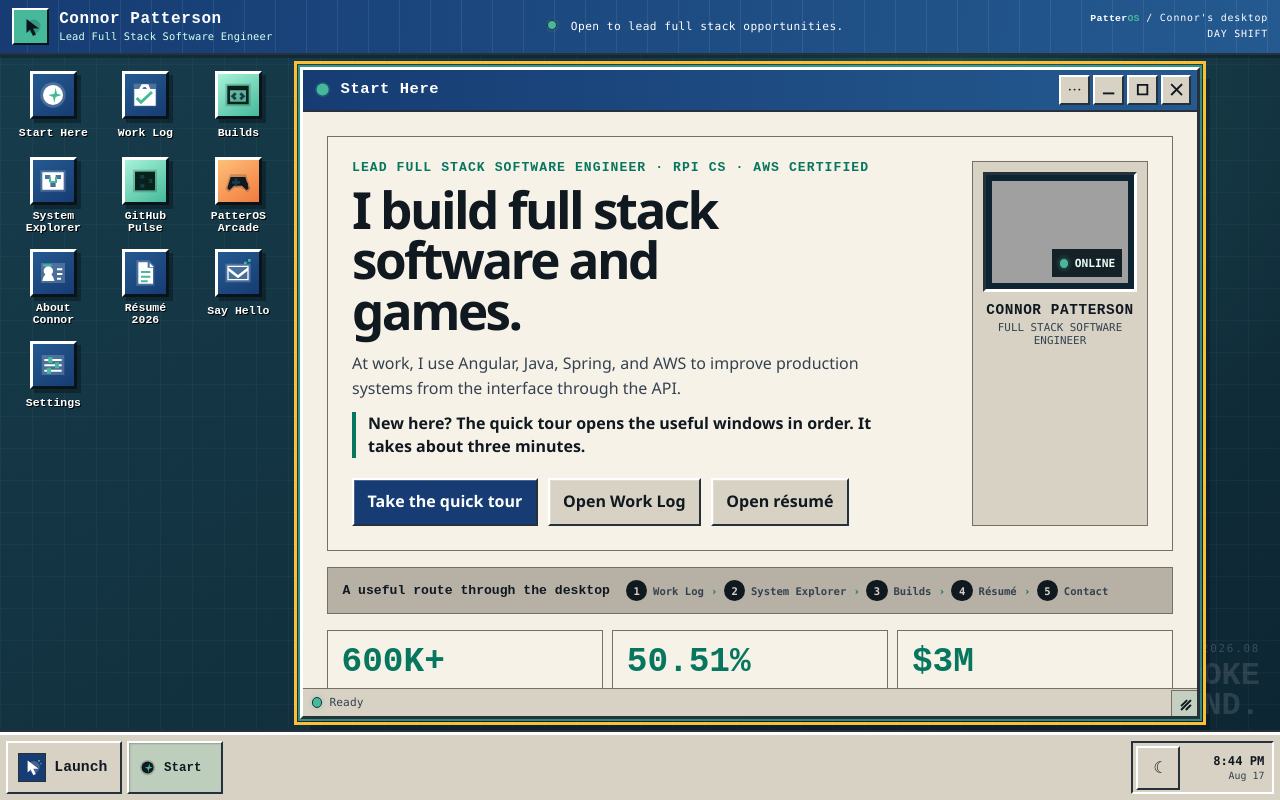
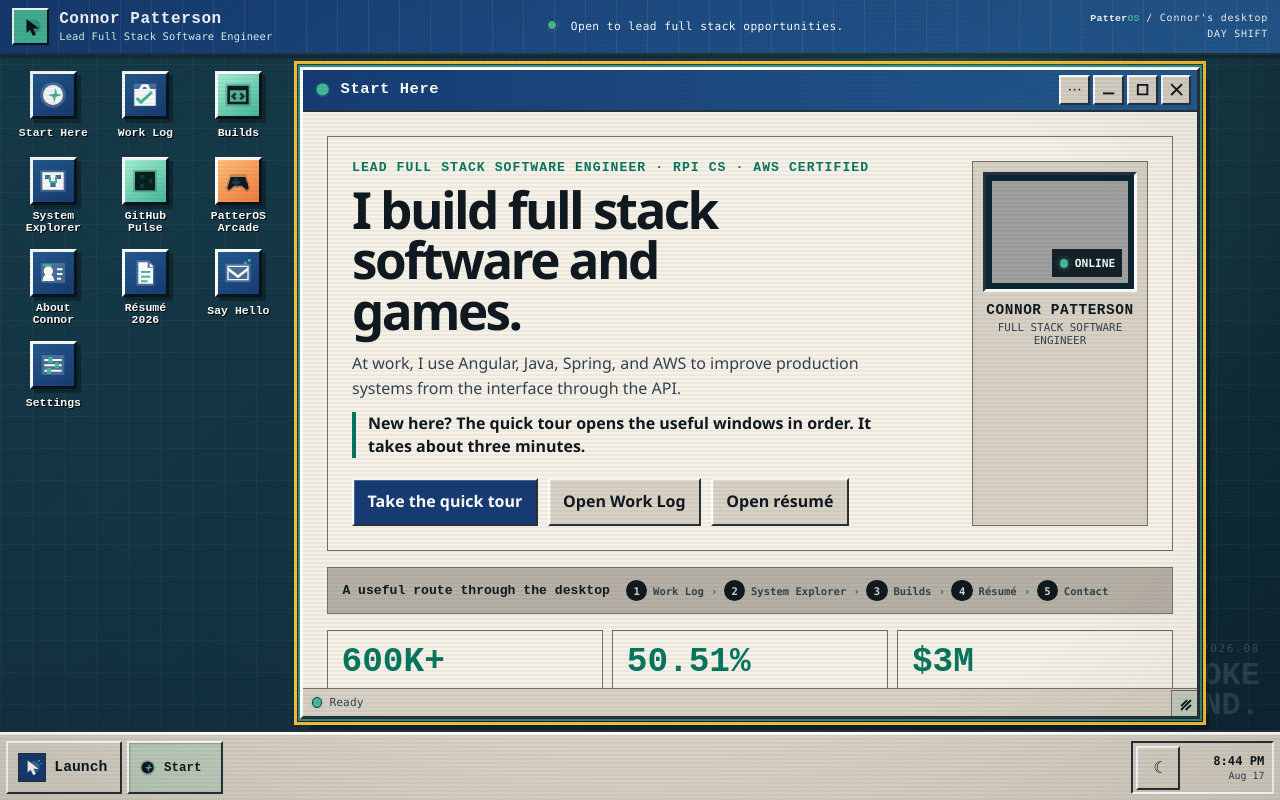
Before and after one commit to connor-patterson/connor-patterson.github.io, an Angular app: page /#/start in a window 1280 px wide. Built offline with nearby package versions, Linux system fonts and the light colour scheme; grey boxes are pictures that could not be loaded; a web font is replaced by a local one.

Commit message:
Make the CRT texture visible

```diff
--- a/src/app/core/preferences.service.ts
+++ b/src/app/core/preferences.service.ts
@@ -4,10 +4,11 @@ import { effect, inject, Injectable, signal } from '@angular/core';
 import type { ThemeMode, ThemePreferences } from './portfolio.models';
 
 const STORAGE_KEY = 'patteros.preferences.v2';
+const SCANLINE_DEFAULT_KEY = 'patteros.scanlines-visible.v1';
 
 const DEFAULT_PREFERENCES: ThemePreferences = {
   theme: 'day',
-  scanlines: false,
+  scanlines: true,
   motion: true,
   readingMode: false,
 };
@@ -81,8 +82,10 @@ export class PreferencesService {
 
   private readStoredPreferences(): void {
     try {
+      const hasVisibleScanlineDefault = localStorage.getItem(SCANLINE_DEFAULT_KEY) === 'true';
       const stored = localStorage.getItem(STORAGE_KEY);
       if (!stored) {
+        localStorage.setItem(SCANLINE_DEFAULT_KEY, 'true');
         return;
       }
 
@@ -90,7 +93,7 @@ export class PreferencesService {
       if (parsed.theme === 'day' || parsed.theme === 'night' || parsed.theme === 'contrast') {
         this.theme.set(parsed.theme);
       }
-      if (typeof parsed.scanlines === 'boolean') {
+      if (hasVisibleScanlineDefault && typeof parsed.scanlines === 'boolean') {
         this.scanlines.set(parsed.scanlines);
       }
       if (typeof parsed.motion === 'boolean' && !this.prefersReducedMotion) {
@@ -99,6 +102,7 @@ export class PreferencesService {
       if (typeof parsed.readingMode === 'boolean') {
         this.readingMode.set(parsed.readingMode);
       }
+      localStorage.setItem(SCANLINE_DEFAULT_KEY, 'true');
     } catch {
       // Invalid or unavailable local preferences should never block the portfolio.
     }
--- a/src/app/features/settings/settings-panel.component.html
+++ b/src/app/features/settings/settings-panel.component.html
@@ -52,7 +52,7 @@
     <input type="checkbox" [checked]="preferences.scanlines()" (change)="setScanlines($event)" />
     <span>
       <strong>CRT scanlines</strong>
-      <small>Add a faint old monitor texture.</small>
+      <small>Add visible monitor lines and a soft edge vignette.</small>
     </span>
   </label>
 
--- a/src/styles.scss
+++ b/src/styles.scss
@@ -25,7 +25,7 @@
   --border-mid: #756f66;
   --border-light: #ffffff;
   --shadow-window: 10px 12px 0 rgb(4 15 24 / 34%);
-  --scanline-opacity: 0;
+  --scanline-opacity: 0.68;
   --motion-fast: var(--duration-2, 150ms);
   --motion-medium: var(--duration-4, 300ms);
   --ease-out-2: cubic-bezier(0.25, 0.46, 0.45, 0.94);
@@ -120,19 +120,18 @@ body.scanlines::after {
   position: fixed;
   z-index: 9999;
   inset: 0;
-  background: repeating-linear-gradient(
-    to bottom,
-    transparent 0,
-    transparent 3px,
-    rgb(0 0 0 / 10%) 4px
-  );
+  background:
+    repeating-linear-gradient(
+      to bottom,
+      transparent 0,
+      transparent 2px,
+      rgb(3 12 19 / 13%) 3px,
+      rgb(255 255 255 / 3%) 4px
+    ),
+    radial-gradient(ellipse at center, transparent 62%, rgb(0 0 0 / 12%) 100%);
   content: '';
-  opacity: var(--scanline-opacity, 0.28);
+  opacity: var(--scanline-opacity);
   pointer-events: none;
-}
-
-body.scanlines {
-  --scanline-opacity: 0.18;
 }
 
 body.motion-disabled *,
@@ -455,4 +454,8 @@ a:hover {
   .status-dot {
     forced-color-adjust: none;
   }
+
+  body.scanlines::after {
+    display: none;
+  }
 }
```
